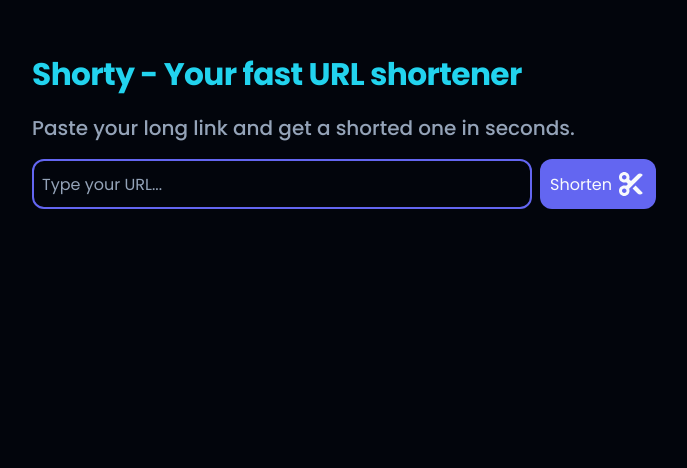
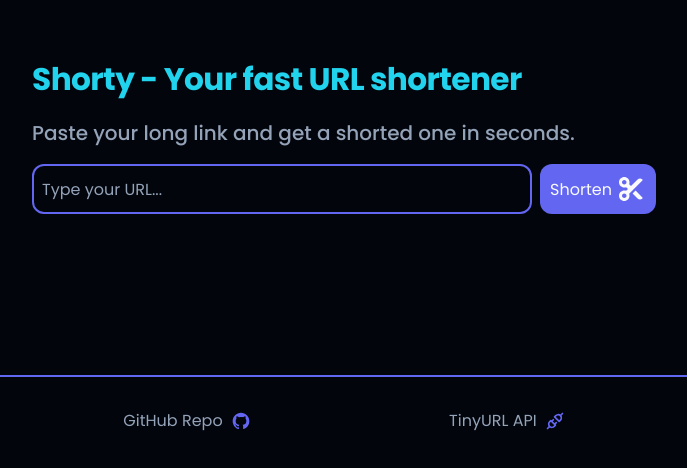
Before and after one commit to oriioll/shorty, a Vue app: page / in a window 1280 px wide. Shown: the part 190-658 px from the top of the page, without its empty margins (296-983 px from the left). Built offline with nearby package versions, Linux system fonts and the light colour scheme; no server answers.

Commit message:
feat: add footer

```diff
--- a/src/App.vue
+++ b/src/App.vue
@@ -1,10 +1,26 @@
 <script setup lang="ts">
 import Hero from './components/Hero.vue';
+import ShortyFooter from './components/ShortyFooter.vue';
 
 </script>
 
 <template>
-  <Hero></Hero>
+  <div class="app-layout">
+    <header></header>
+    <Hero />
+    <ShortyFooter />
+  </div>
 </template>
 
-<style scoped></style>
+<style scoped>
+.app-layout {
+  display: flex;
+  flex-direction: column;
+  justify-content: space-around;
+  height: 100vh;
+}
+
+header {
+  height: 100px;
+}
+</style>
--- /dev/null
+++ b/src/components/ShortyFooter.vue
@@ -0,0 +1,64 @@
+<script setup lang="ts">
+
+</script>
+
+<template>
+    <footer>
+        <a href="https://github.com/oriioll/shorty" target="_blank">
+            <span>GitHub Repo</span>
+            <svg xmlns="http://www.w3.org/2000/svg" width="20" height="20" viewBox="0 0 24 24">
+                <path fill="var(--primary)"
+                    d="M12 2.249c-5.484 0-10 4.452-10 10c0 4.387 2.871 8.13 6.871 9.484c.516.097.677-.226.677-.452s0-.87-.032-1.742c-2.774.645-3.355-1.355-3.355-1.355c-.451-1.129-1.129-1.451-1.129-1.451c-.903-.645.033-.645.033-.645c1 .032 1.548 1.032 1.548 1.032c.87 1.548 2.355 1.097 2.903.806c.097-.645.355-1.096.645-1.354c-2.193-.226-4.548-1.097-4.548-4.904c0-1.096.42-1.967 1.032-2.645c-.097-.226-.451-1.258.097-2.645c0 0 .87-.258 2.774 1.032a9.3 9.3 0 0 1 2.516-.355c.871 0 1.742.097 2.516.355c1.904-1.258 2.742-1.032 2.742-1.032c.549 1.355.226 2.42.097 2.645c.645.678 1.032 1.58 1.032 2.645c0 3.807-2.355 4.678-4.548 4.904c.355.322.677.967.677 1.87c0 1.355-.032 2.42-.032 2.742c0 .259.194.549.678.452C19.129 20.314 22 16.604 22 12.185c-.032-5.484-4.516-9.936-10-9.936" />
+            </svg>
+        </a>
+        <a href="https://tinyurl.com/app/dev" target="_blank">
+            <span>TinyURL API</span>
+            <svg xmlns="http://www.w3.org/2000/svg" width="20" height="20" viewBox="0 0 48 48">
+                <path fill="none" stroke="var(--primary)" stroke-linecap="round" stroke-linejoin="round"
+                    stroke-width="4"
+                    d="m37 22l-3 3l-11-11l3-3c1.5-1.5 7-4 11 0s1.5 9.5 0 11m5-16l-5 5M11 26l3-3l11 11l-3 3c-1.5 1.5-7 4-11 0s-1.5-9.5 0-11m12 6l4-4M6 42l5-5m5-12l4-4" />
+            </svg>
+        </a>
+    </footer>
+</template>
+
+<style scoped>
+footer {
+    border-top: solid 2px var(--primary);
+    padding: 2rem;
+    display: flex;
+    justify-content: space-around;
+    align-items: center;
+    gap: 1rem;
+}
+
+a {
+    display: flex;
+    justify-content: center;
+    align-items: center;
+    gap: .5rem;
+    text-decoration: none;
+}
+
+a span {
+    color: var(--text-muted);
+    text-decoration: none;
+    transition: var(--transition);
+}
+
+a svg {
+    transition: var(--transition);
+}
+
+a:hover span {
+    color: var(--accent);
+}
+
+a:hover svg {
+    fill: var(--accent);
+}
+
+a:hover svg path {
+    stroke: var(--accent);
+}
+</style>
```
